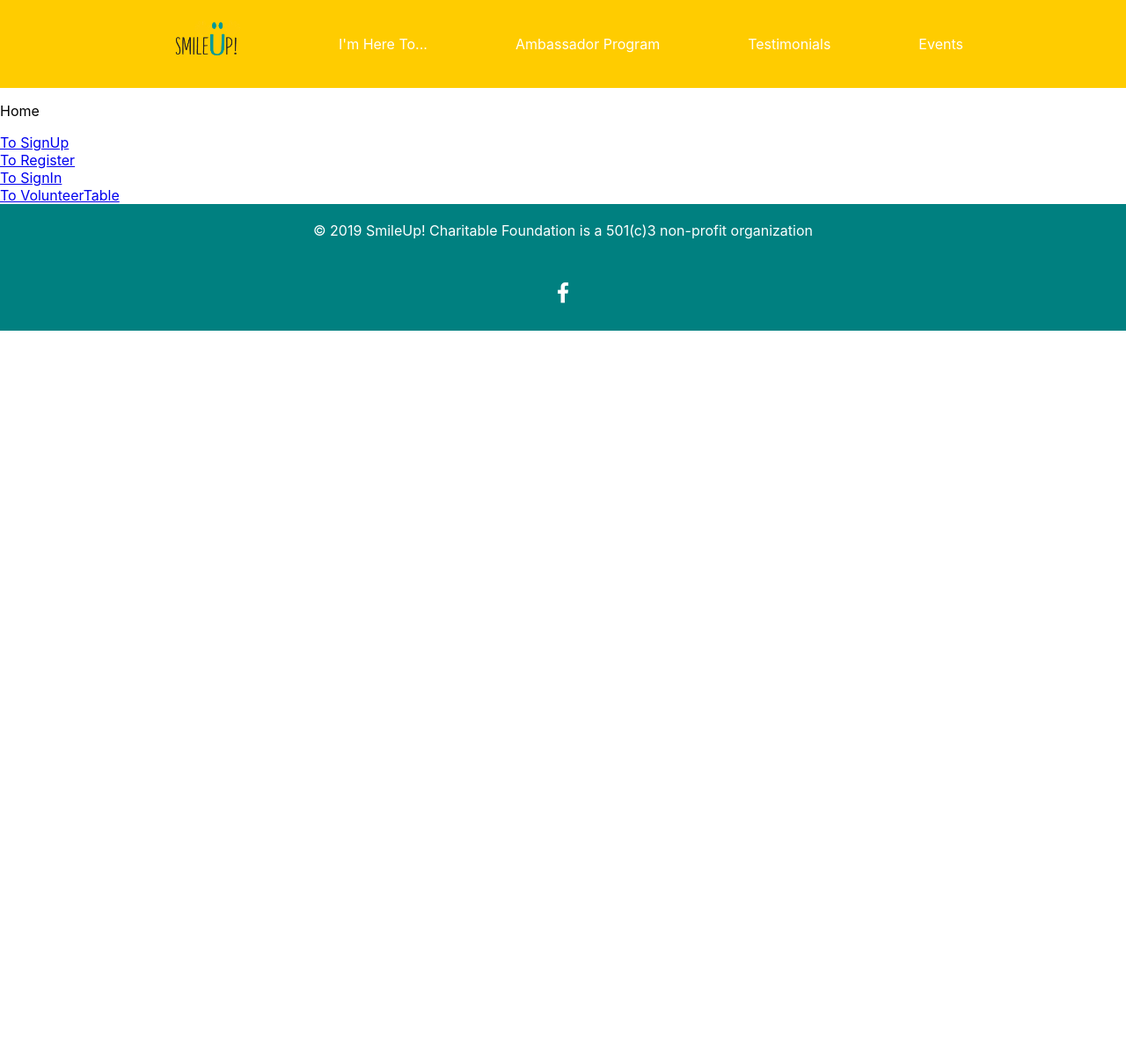
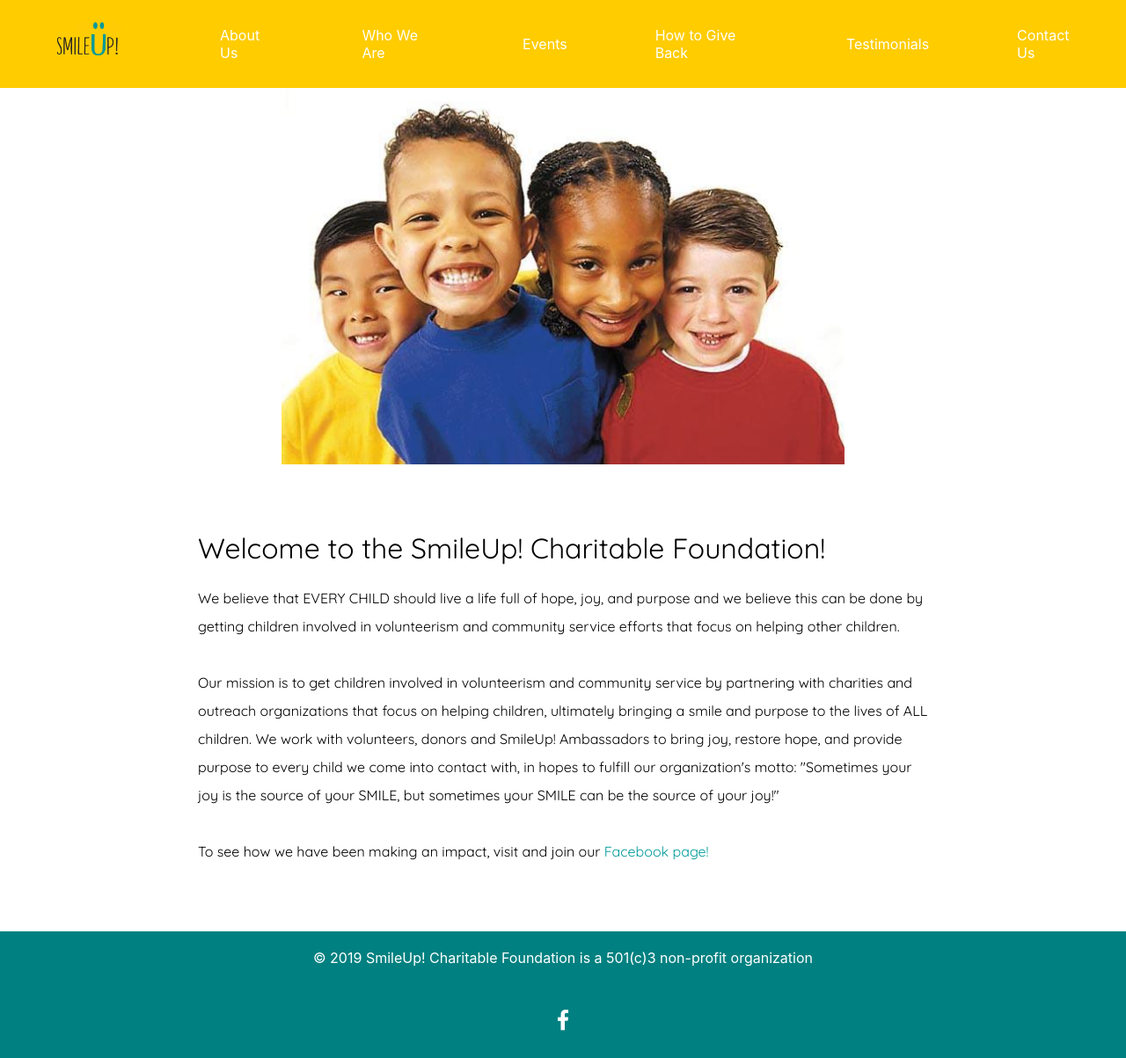
Before and after one commit to eddieatkinson/smileUp, a React (Create React App) app in the folder front-end/: page / in a window 1280 px wide. Shown: the whole page at 88% size. Before the commit the page ends 800 px from the top, so only its background shows below. Built offline with nearby package versions, Linux system fonts and the light colour scheme.

Commit message:
home page improved

```diff
--- a/front-end/public/css/styles.css
+++ b/front-end/public/css/styles.css
@@ -5,3 +5,33 @@
   justify-content: center;
   align-items: center;
 }
+
+.text-block {
+  margin: 75px 225px;
+}
+
+h1 {
+  font-weight: 400;
+  margin-bottom: 50;
+}
+
+p {
+  line-height: 2;
+}
+
+/* Home page */
+.home-image {
+  display: block;
+  margin-left: auto;
+  margin-right: auto;
+  width: 50%;
+}
+
+.home-text {
+  font-family: Quicksand;
+}
+
+.fb-link {
+  text-decoration: none;
+  color: #009999;
+}
--- a/front-end/src/components/Navbar.js
+++ b/front-end/src/components/Navbar.js
@@ -44,7 +44,7 @@ function Navbar(){
   return (
     <Grid style={styles.container}>
       <Link to='/' style={styles.links}><img src={logo} alt='logo' style={styles.image} /></Link>
-      <Link to='/' style={styles.links} onMouseOver={handleHover}>I'm Here To...</Link>
+      {/* <Link to='/' style={styles.links} onMouseOver={handleHover}>I'm Here To...</Link>
       <Menu
         open={Boolean(anchorEl)}
         anchorEl={anchorEl}
@@ -61,10 +61,13 @@ function Navbar(){
       >
         <MenuItem><Link to='/signup' style={styles.menuLinks}>Volunteer</Link></MenuItem>
         <MenuItem><Link to='/signup' style={styles.menuLinks}>Learn More</Link></MenuItem>
-      </Menu>
-      <Link to='/' style={styles.links}>Ambassador Program</Link>
+      </Menu> */}
+      <Link to='/' style={styles.links}>About Us</Link>
+      <Link to='/' style={styles.links}>Who We Are</Link>
+      <Link to='/' style={styles.links}>Events</Link>
+      <Link to='/' style={styles.links}>How to Give Back</Link>
       <Link to='/' style={styles.links}>Testimonials</Link>
-      <Link to='/' style={styles.links}>Events</Link>
+      <Link to='/' style={styles.links}>Contact Us</Link>
     </Grid>
   );
 }
--- a/front-end/src/containers/Home.js
+++ b/front-end/src/containers/Home.js
@@ -1,6 +1,7 @@
 import React, { Component } from 'react';
 import { Link } from 'react-router-dom';
 import { connect } from 'react-redux';
+import mainSmiles from '../assets/main-smiles.jpg';
 
 import LogoutAction from '../actions/LogoutAction';
 
@@ -22,7 +23,8 @@ class Home extends Component {
   render() {
     return (
       <div>
-        <p>Home</p>
+        <img className='home-image' src={mainSmiles} alt='smiling children' />
+        {/* <p>Home</p>
         <Link to='/signup'>To SignUp</Link>
         <div>
           <Link to='/register'>To Register</Link>
@@ -35,6 +37,19 @@ class Home extends Component {
         </div>
         <div>
           {this.renderLogoutButton()}
+        </div> */}
+        <div className='text-block home-text'>
+          <h1>Welcome to the SmileUp! Charitable Foundation!</h1>
+          <p>
+            We believe that EVERY CHILD should live a life full of hope, joy, and purpose and we believe this can be done by getting
+            children involved in volunteerism and community service efforts that focus on helping other children.<br /><br />
+            Our mission is to get children involved in volunteerism and community service by partnering with charities and outreach
+            organizations that focus on helping children, ultimately bringing a smile and purpose to the lives of ALL children. We
+            work with volunteers, donors and SmileUp! Ambassadors to bring joy, restore hope, and provide purpose to every child we
+            come into contact with, in hopes to fulfill our organization's motto: "Sometimes your joy is the source of your SMILE, but
+            sometimes your SMILE can be the source of your joy!"<br /><br />
+            To see how we have been making an impact, visit and join our <Link className='fb-link' to='/facebook' target='_blank'>Facebook page!</Link>
+          </p>
         </div>
       </div>
     )
--- a/front-end/src/containers/SignUp.js
+++ b/front-end/src/containers/SignUp.js
@@ -39,12 +39,12 @@ class SignUp extends Component {
   }
   render() {
     return (
-      <div style={{marginTop: 75, marginBottom: 75, marginLeft: 225, marginRight: 225}}>
+      <div className='text-block'>
         <div style={{fontFamily: 'Quicksand'}}>
-          <h1 style={{fontWeight: 400, marginBottom: 50}}>Register to become a SmileUp! Volunteer!!!</h1>
+          <h1>Register to become a SmileUp! Volunteer!!!</h1>
           <p style={{fontStyle: 'italic'}}>Our current volunteer locations:</p>
           <p style={{color: '#0092b3', marginBottom: 50}}>SmileUp! GEORGIA - Cherokee County</p>
-          <p style={{lineHeight: 2}}>
+          <p>
             If you would like to register your son or daughter (ages 3-17) as a volunteer with SmileUp!, please fill out the form with the names and birth
             dates of your children in the "message" section. Also include your zip code. GROUPS: If you would like to sign up an entire youth group (Girl
             Scouts, sports team, school group, etc.), provide contact information for Group Leader with number of children in the group plus their age
@@ -116,7 +116,7 @@ class SignUp extends Component {
             </form>
           </div>
           <div style={{flex: 1}}>
-            <p style={{fontWeight: 400, lineHeight: 2}}>
+            <p style={{fontWeight: 400}}>
             ***IMPORTANT*** If you do not receive an email within 24 hours, please check your email's spam/junk folders. If you haven't received anything
             after 24 hours, please email our team at info@smileupfoundation.org<br/><br/>
             Thank you! #SmileUp
```
Also changed, not shown: front-end/src/assets/main-smiles.jpg (added).
